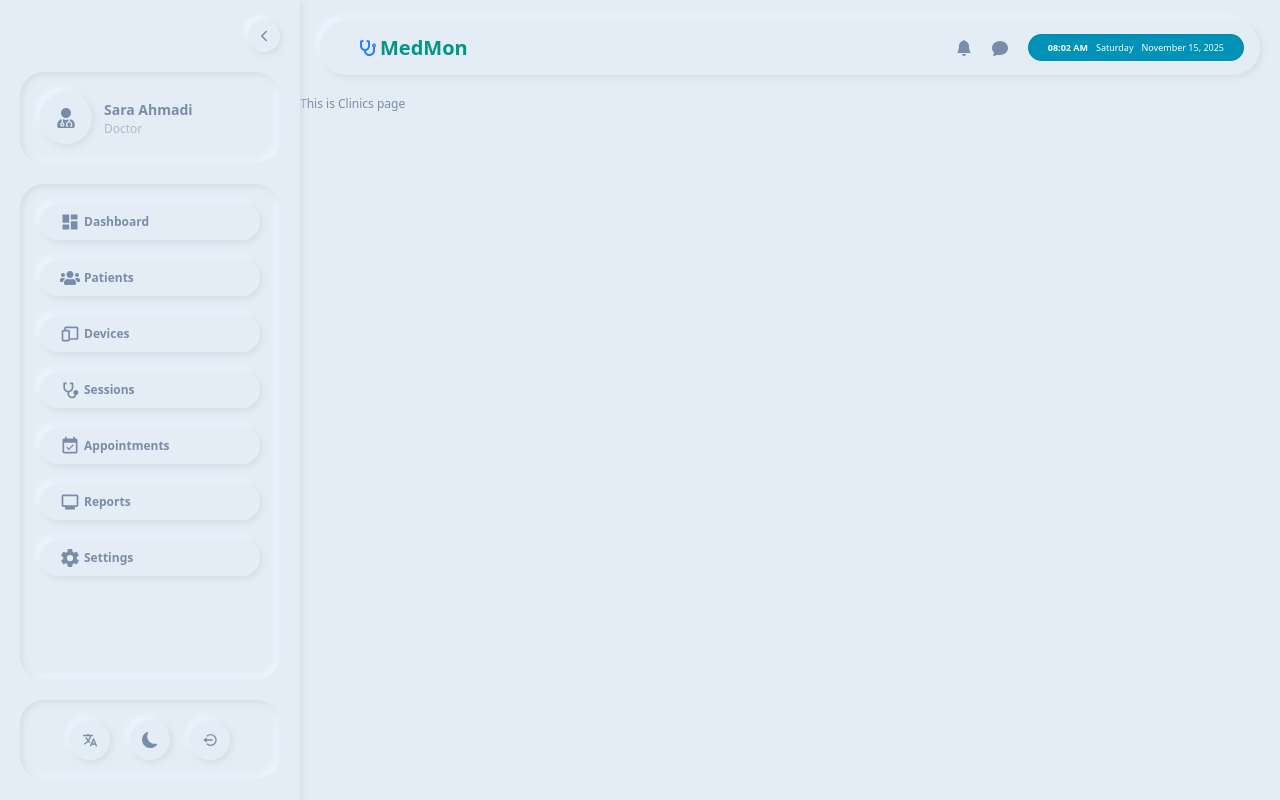
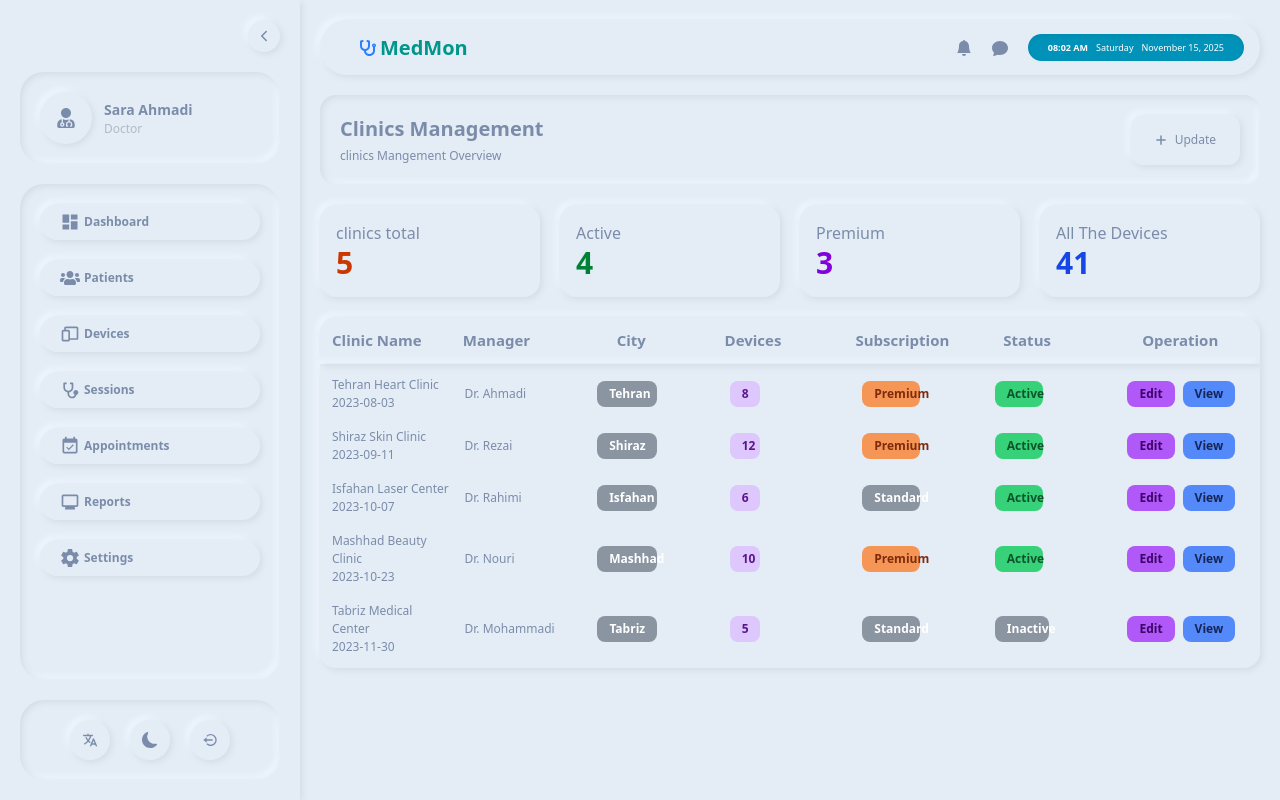
Before and after one commit to Winchester-cell/audius-app, a Next.js app: page /clinics in a window 1280 px wide. Built offline with nearby package versions, Linux system fonts and the light colour scheme.

Commit message:
clinics page completed.

```diff
--- a/src/app/( clinic )/clinics/page.tsx
+++ b/src/app/( clinic )/clinics/page.tsx
@@ -1,9 +1,145 @@
 import React from 'react'
+import { FaPlus } from "react-icons/fa6";
 
 export default function Clinics() {
+    const clinicManagement = [
+        {
+            id:1,
+            title: "clinics total",
+            number: "5",
+            color: "text-orange-700"
+        },
+        {
+            id:2,
+            title: "Active",
+            number: "4",
+            color: "text-green-700"
+        },
+        {
+            id:3,
+            title: "Premium",
+            number: "3",
+            color: "text-purple-700"
+        },
+        {
+            id:4,
+            title: "All The Devices",
+            number: "41",
+            color: "text-blue-700"
+        },
+    ]
+    const clinics = [
+        {
+            id:1,
+            clinicName: "Tehran Heart Clinic",
+            manager: "Dr. Ahmadi",
+            date: "2023-08-03",
+            city: "Tehran",
+            devices: 8,
+            subscription: "Premium",
+            status: "Active",
+        },
+        {
+            id:2,
+            clinicName: "Shiraz Skin Clinic",
+            manager: "Dr. Rezai",
+            date: "2023-09-11",
+            city: "Shiraz",
+            devices: 12,
+            subscription: "Premium",
+            status: "Active",
+        },
+        {
+            id:3,
+            clinicName: "Isfahan Laser Center",
+            manager: "Dr. Rahimi",
+            date: "2023-10-07",
+            city: "Isfahan",
+            devices: 6,
+            subscription: "Standard",
+            status: "Active",
+        },
+        {
+            id:4,
+            clinicName: "Mashhad Beauty Clinic",
+            manager: "Dr. Nouri",
+            date: "2023-10-23",
+            city: "Mashhad",
+            devices: 10,
+            subscription: "Premium",
+            status: "Active",
+        },
+        {
+            id:5,
+            clinicName: "Tabriz Medical Center",
+            manager: "Dr. Mohammadi",
+            date: "2023-11-30",
+            city: "Tabriz",
+            devices: 5,
+            subscription: "Standard",
+            status: "Inactive",
+        }
+    ];
   return (
-    <div>
-      This is Clinics page
+    <div className='px-5'>
+        {/* Clinics Management */}
+        <div className='flex justify-between pb-5 p-5 neu__inner rounded-2xl mb-5'>
+            <div>
+                <p className='font-bold text-xl mb-1'>Clinics Management</p>
+                <p>clinics Mangement Overview</p>
+            </div>
+            <div className='neu__norm flex items-center justify-center gap-2 px-6 py-1 rounded-xl'>
+                <FaPlus />
+                <button>Update</button>
+            </div>
+        </div>
+        {/* Total Clinics Managment Number */}
+        <div className='grid grid-cols-4 gap-5 pb-5'>
+            {clinicManagement.map((clinic) => {
+                return(
+                    <div key={clinic.id} className='neu__norm rounded-2xl px-4 py-4'>
+                        <div>
+                            <p className='font-medium text-[16px]'>{clinic.title}</p>
+                            <span className={`${clinic.color} font-extrabold text-3xl`}>{clinic.number}</span>
+                        </div>
+                    </div>
+                )
+            })}
+        </div>
+      <div>
+        {/* Header Of Table */}
+        <div className='neu__norm grid grid-cols-7 rounded-t-2xl p-3 font-semibold text-[15px]'>
+            <div>Clinic Name</div>
+            <div>Manager</div>
+            <div className='ml-[23px]'>City</div>
+            <div>Devices</div>
+            <div>Subscription</div>
+            <div className='ml-[17px]'>Status</div>
+            <div className='ml-[25px]'>Operation</div>
+        </div>
+        {/* Body Of Table */}
+        <div className='neu__norm rounded-b-2xl flex flex-col gap-4 p-3 mb-5'>
+            {clinics.map((clinic) => {
+                return(
+                    <div key={clinic.id} className='grid grid-cols-7 gap-3 items-center'>
+                       <div>
+                         <p>{clinic.clinicName}</p>
+                         <span>{clinic.date}</span>
+                       </div>
+                       <p>{clinic.manager}</p>
+                       <p className='bg-[#6a7282b8] px-3 py-1 rounded-lg w-[50%] text-center font-bold text-white'>{clinic.city}</p>
+                       <p className='bg-[#dab2ffa6] text-purple-900 px-3 py-1 rounded-lg w-[25%] text-center font-bold '>{clinic.devices}</p>
+                       <p className={`${clinic.subscription === 'Premium' ? 'bg-[#ff6900a6] px-3 py-1 rounded-lg w-[48%] text-center font-bold text-orange-900' : 'bg-[#6a7282b8] px-3 py-1 rounded-lg w-[48%] text-center text-white font-bold'}`}>{clinic.subscription}</p>
+                       <p className={`${clinic.status === 'Active' ? 'bg-[#00c951c2] px-3 py-1 rounded-lg w-[40%] text-center font-bold text-green-900' : 'bg-[#6a7282b8] px-3 py-1 rounded-lg w-[45%] text-white text-center font-bold'}`}>{clinic.status}</p>
+                       <div className='flex gap-2'>
+                        <button className='bg-[#9810faab] text-purple-950 font-bold rounded-lg px-3 py-1'>Edit</button>
+                        <button className='bg-[#155dfcb0] text-blue-950 font-bold rounded-lg px-3 py-1'>View</button>
+                       </div>
+                    </div>
+                )
+            })}
+        </div>
+      </div>
     </div>
   )
 }
```
